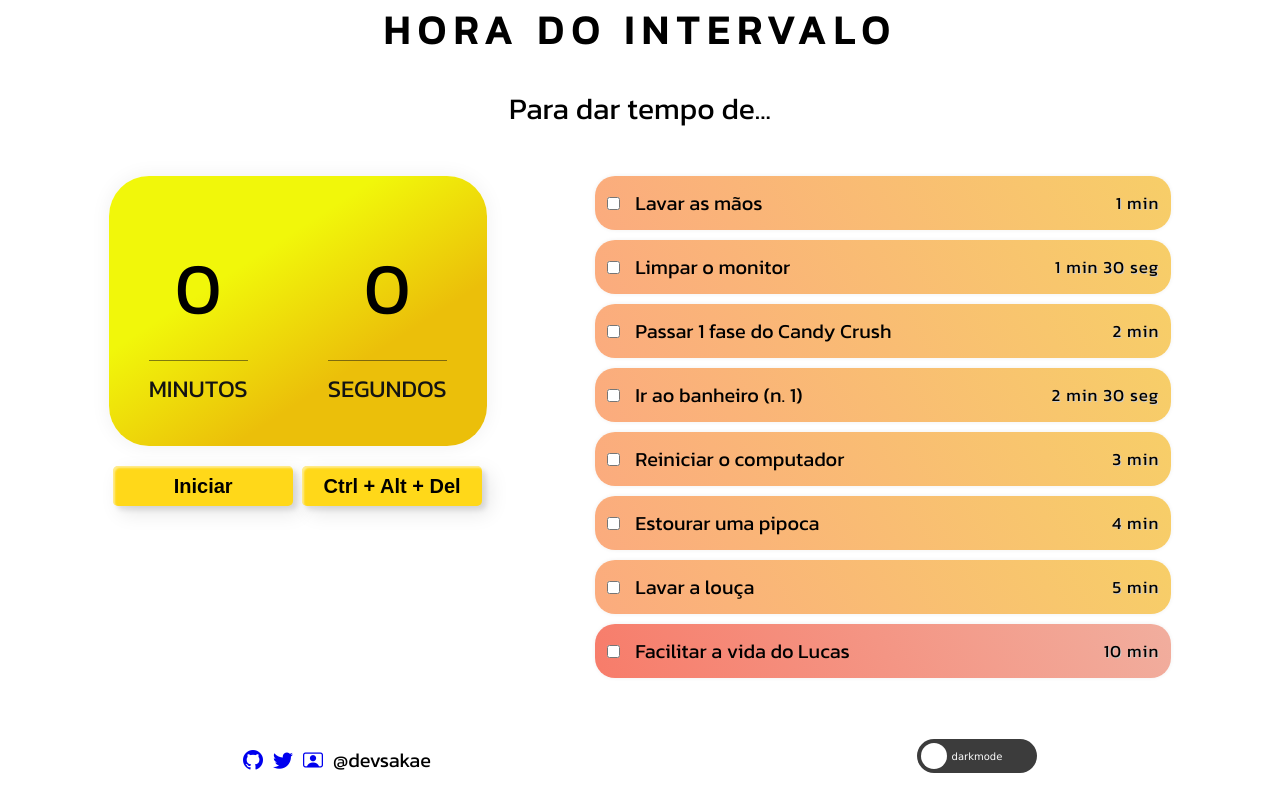
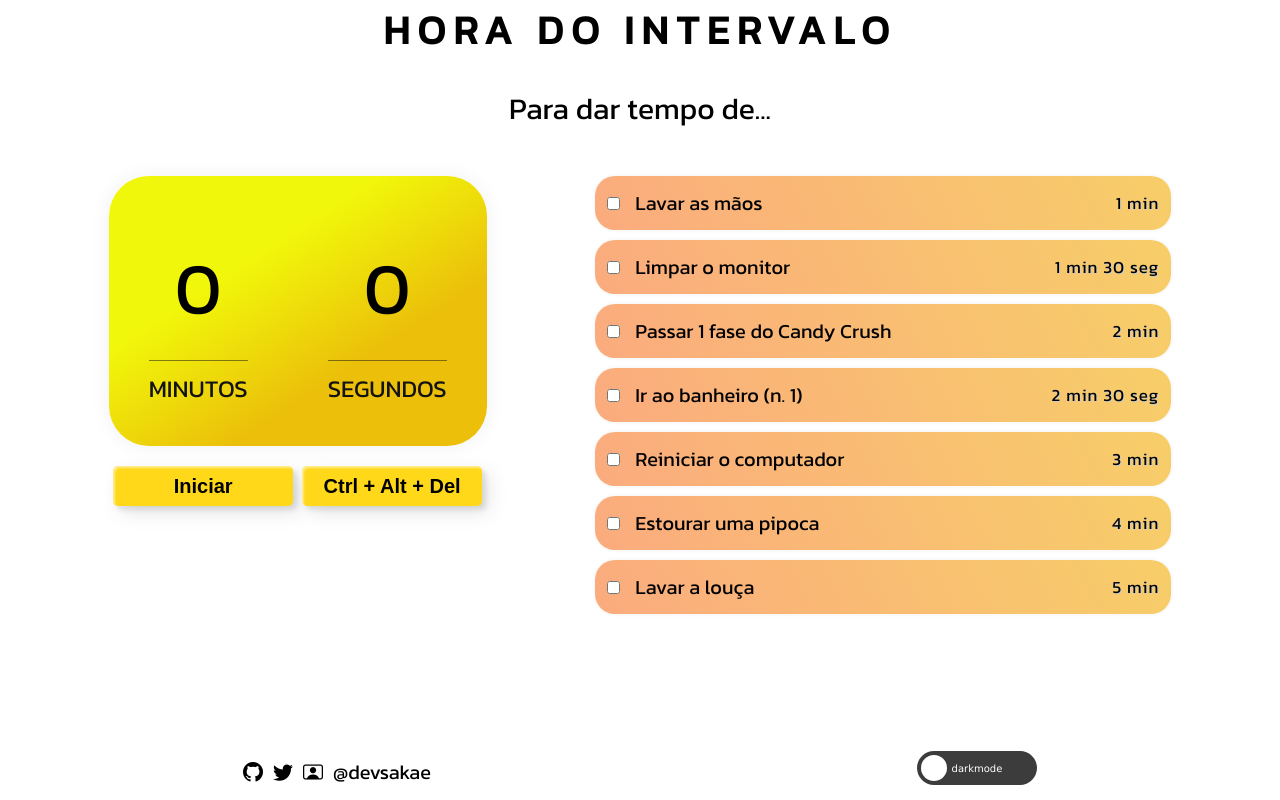
Before and after one commit to devsakae/vaidartempo, a React (Create React App) app: page / in a window 1280 px wide. Built offline with nearby package versions, Linux system fonts and the light colour scheme; a web font is replaced by a local one.

Commit message:
fix: eliminação do botão de 10 min e ajuste do footer

```diff
--- a/src/App.css
+++ b/src/App.css
@@ -91,6 +91,7 @@ button:active {
 
 footer {
 	align-items: center;
+	background-color: white;
 	display: flex;
 	flex-direction: row;
 	text-align: center;
@@ -99,7 +100,7 @@ footer {
 	bottom: 0;
 	overflow: hidden;
 	width: 100vw;
-	height: 10vh;
+	height: 7vh;
 }
 
 .dark footer {
@@ -108,6 +109,7 @@ footer {
 }
 
 footer a {
+	color: black;
 	text-decoration: none;
 	margin-right: 10px;
 }
@@ -230,6 +232,7 @@ box-shadow: 0px 5px 94px -13px rgba(0,0,0,0.75);
 }
 
 .container-col {
+	max-width: 95vw;
 	display: flex;
 	flex-direction: column;
 	flex-wrap: wrap;
--- a/src/components/Acoes.jsx
+++ b/src/components/Acoes.jsx
@@ -136,20 +136,6 @@ export default class Acoes extends Component {
                 </div>
               </label>
 
-              <label htmlFor="dez">
-                <div className="itemLucas">
-                  <div className="item-product">
-                    <input
-                      id="dez"
-                      value="10"
-                      type="checkbox"
-                      onChange={ (e) => check(e) }
-                    />
-                    Facilitar a vida do Lucas
-                  </div>
-                  <div className="item-price">10 min</div>
-                </div>
-              </label>
             </div>
           </form>
         </div>
```
